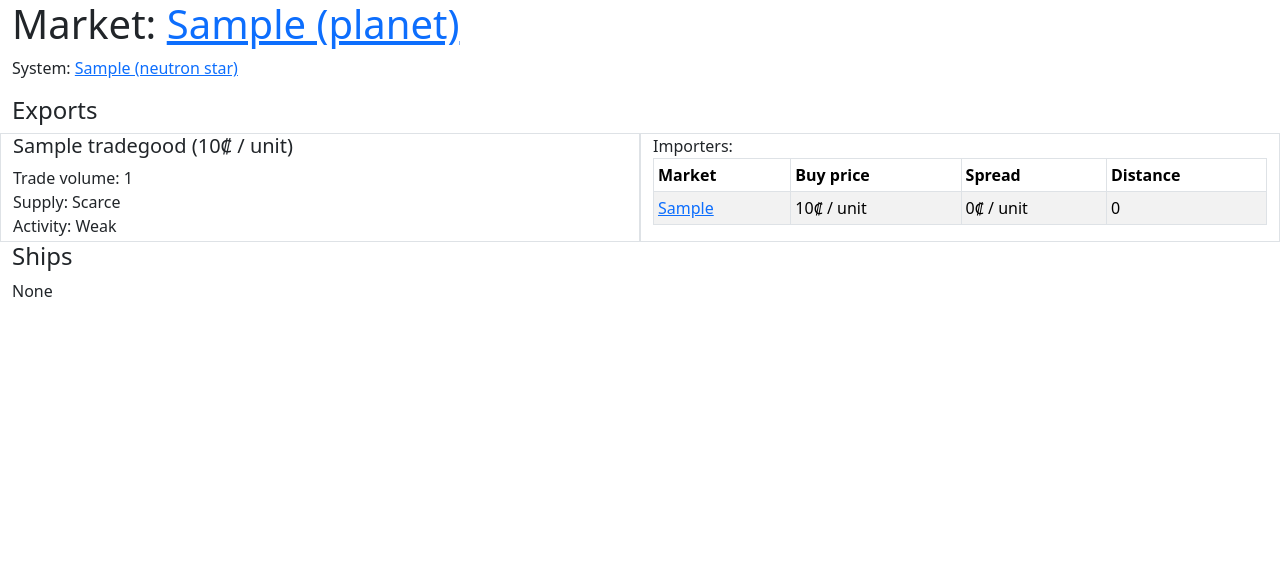
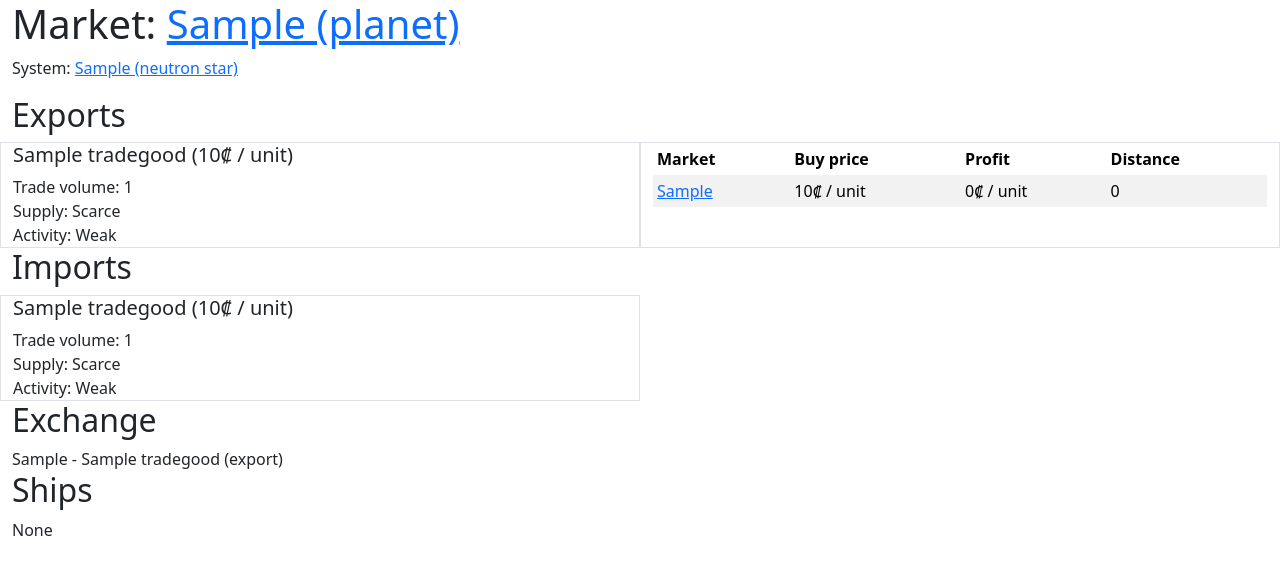
Before and after one commit to ropable/spacetraders-api, a Django app: template galaxy/templates/galaxy/market_detail.html in a window 1280 px wide. Shown: the top 575 px of the page. Run offline with Django 4.2, Linux system fonts and the light colour scheme; tables that the repository leaves empty hold one stand-in row (values such as "Sample post"); the template is opened without the code that fills it: values that come from a table or form of the project are taken from there, most other values are stand-ins (such as "Sample title", 1, 10 or a date in 2020); data that the repository does not hold is empty; some libraries are stand-ins or nearby versions.

Commit message:
Variety of template changes.

```diff
--- a/galaxy/templates/galaxy/agent_detail.html
+++ b/galaxy/templates/galaxy/agent_detail.html
@@ -2,7 +2,7 @@
 
 {% block page_content %}
 <div id="agent_detail_view">
-    Agent: {{ agent.symbol }}<br>
+    <h1>Agent: {{ agent.symbol }}</h1>
     Credits: {{ agent.credits }}<br>
     Faction: {{ agent.starting_faction.name }}
 </div>
--- a/galaxy/templates/galaxy/market_detail.html
+++ b/galaxy/templates/galaxy/market_detail.html
@@ -5,7 +5,8 @@
 <h1>Market: <a href="{{ market.waypoint.get_absolute_url }}">{{ market }}</a></h1>
 <p>System: <a href="{{ market.waypoint.system.get_absolute_url }}">{{ market.waypoint.system }}</a></p>
 
-<h4>Exports</h4>
+<h2>Exports</h2>
+{% if export_goods.exists %}
 {% for export in export_goods %}
 <div class="row">
     <div class="col-md border">
@@ -15,13 +16,12 @@
         Activity: {{ export.get_activity_display|capfirst }}<br>
     </div>
     <div class="col-md border">
-        Importers:<br>
-        <table class="table table-bordered table-striped table-sm">
+        <table class="table table-borderless table-striped table-sm">
             <thead>
                 <tr>
                     <th>Market</th>
                     <th>Buy price</th>
-                    <th>Spread</th>
+                    <th>Profit</th>
                     <th>Distance</th>
                 </tr>
             </thead>
@@ -39,8 +39,36 @@
     </div>
 </div>
 {% endfor %}
+{% else %}
+<p>No exports at this system</p>
+{% endif %}
 
-<h4>Ships</h4>
+<h2>Imports</h2>
+{% if import_goods.exists %}
+{% for import in import_goods %}
+<div class="row">
+    <div class="col-md-6 border">
+        <h5>{{ import.trade_good }} ({{ import.purchase_price }}₡ / unit)</h5>
+        Trade volume: {{ import.trade_volume }}<br>
+        Supply: {{ import.get_supply_display|capfirst }}<br>
+        Activity: {{ import.get_activity_display|capfirst }}<br>
+    </div>
+</div>
+{% endfor %}
+{% else %}
+<p>No imports at this system</p>
+{% endif %}
+
+<h2>Exchange</h2>
+{% if exchange_goods.exists %}
+{% for exchange in exchange_goods %}
+{{ exchange }}</br>
+{% endfor %}
+{% else %}
+<p>No exchange at this system</p>
+{% endif %}
+
+<h2>Ships</h2>
 {% if ships.exists %}
 {% for ship in ships %}
 {% if not ship.is_in_transit %}
@@ -48,8 +76,9 @@
     <div class="col-md-6">
         <form id="form_navigate_{{ ship.symbol|lower }}" class="row row-cols-md-auto g-3 align-items-center" method="post" action="{% url 'ship_navigate' symbol=ship.symbol %}">
             {% csrf_token %}
+            <input type="hidden" name="next" value="{{ request.path }}">
             <div class="input-group mb-3">
-                <div class="input-group-text">{{ ship.symbol }} ({{ ship.nav.get_status_display }})</div>
+                <div class="input-group-text"><a href="{{ ship.get_absolute_url }}">{{ ship.symbol }} ({{ ship.nav.get_flight_mode_display }} mode)</a></div>
                 <select class="form-select form-select-sm" name="waypoint">
                     <option disabled selected>Choose waypoint</option>
                     {% for waypoint in ship.get_navigate_waypoints %}
@@ -64,16 +93,19 @@
 {% endif %}
 
 <div class="row">
-    <div class="col border">
+    <div class="col-md-6 border">
         <h5>Sell cargo</h5>
+        {% if ship.cargo.exists %}
         <ul>
             {% for cargo in ship.cargo.all %}
             <li>{{ cargo }}</li>
             {% endfor %}
         </ul>
+        {% endif %}
     </div>
-    <div class="col border">
+    <div class="col-md-6 border">
         <h5>Purchase cargo</h5>
+        {% if export_goods.exists %}
         {% if ship.get_available_capacity > 0 %}
         {% for export in export_goods %}
         <div>
@@ -91,8 +123,10 @@
         {% else %}
         Cargo capacity full
         {% endif %}
+        {% endif %}
     </div>
 </div>
+
 {% endfor %}
 {% else %}
 None
```
Also changed, not shown: galaxy/templates/galaxy/ship_detail.html (+19 -2 lines), galaxy/templates/galaxy/system_detail.html (+25 -22 lines), galaxy/templates/galaxy/waypoint_detail.html (+24 -28 lines), README.md.
